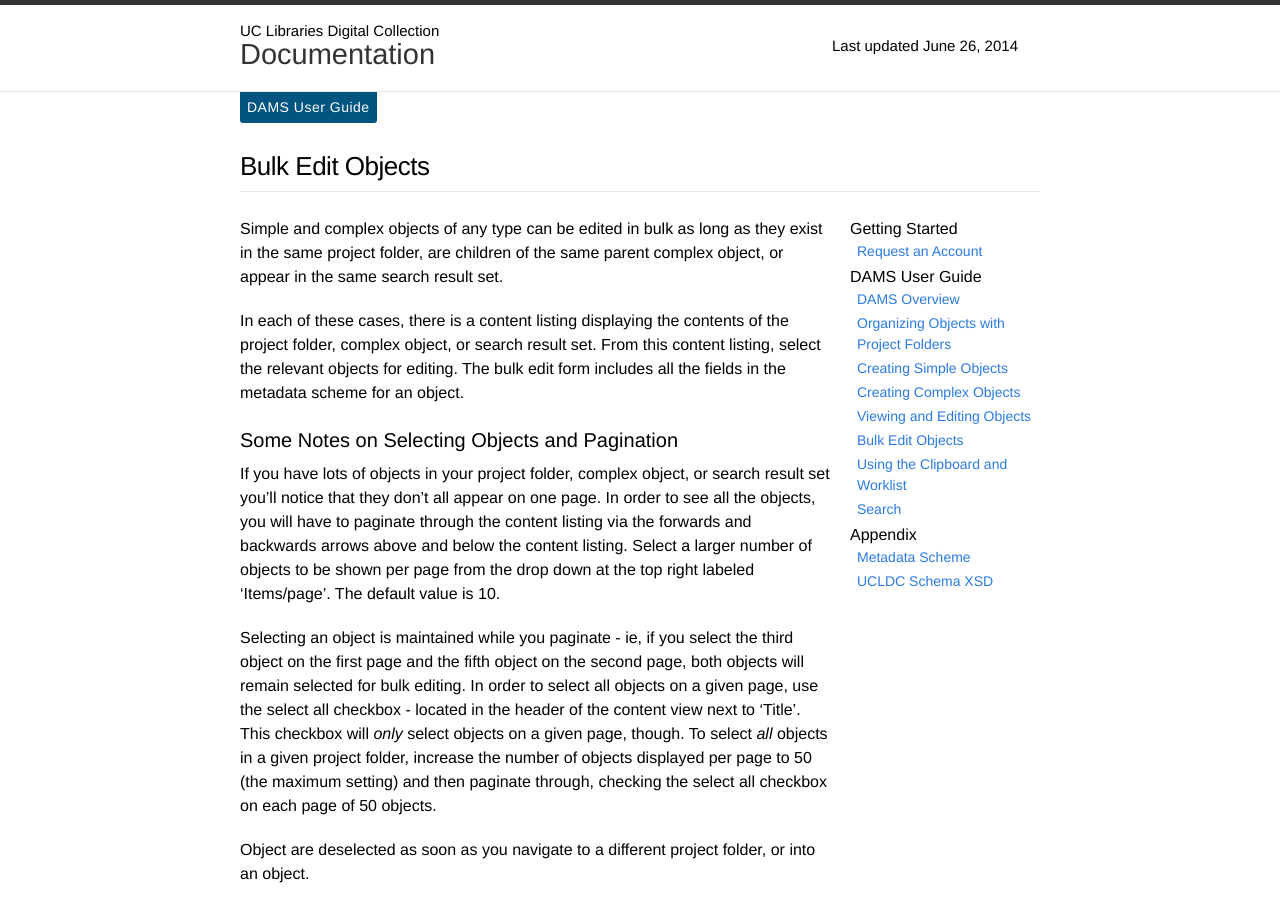
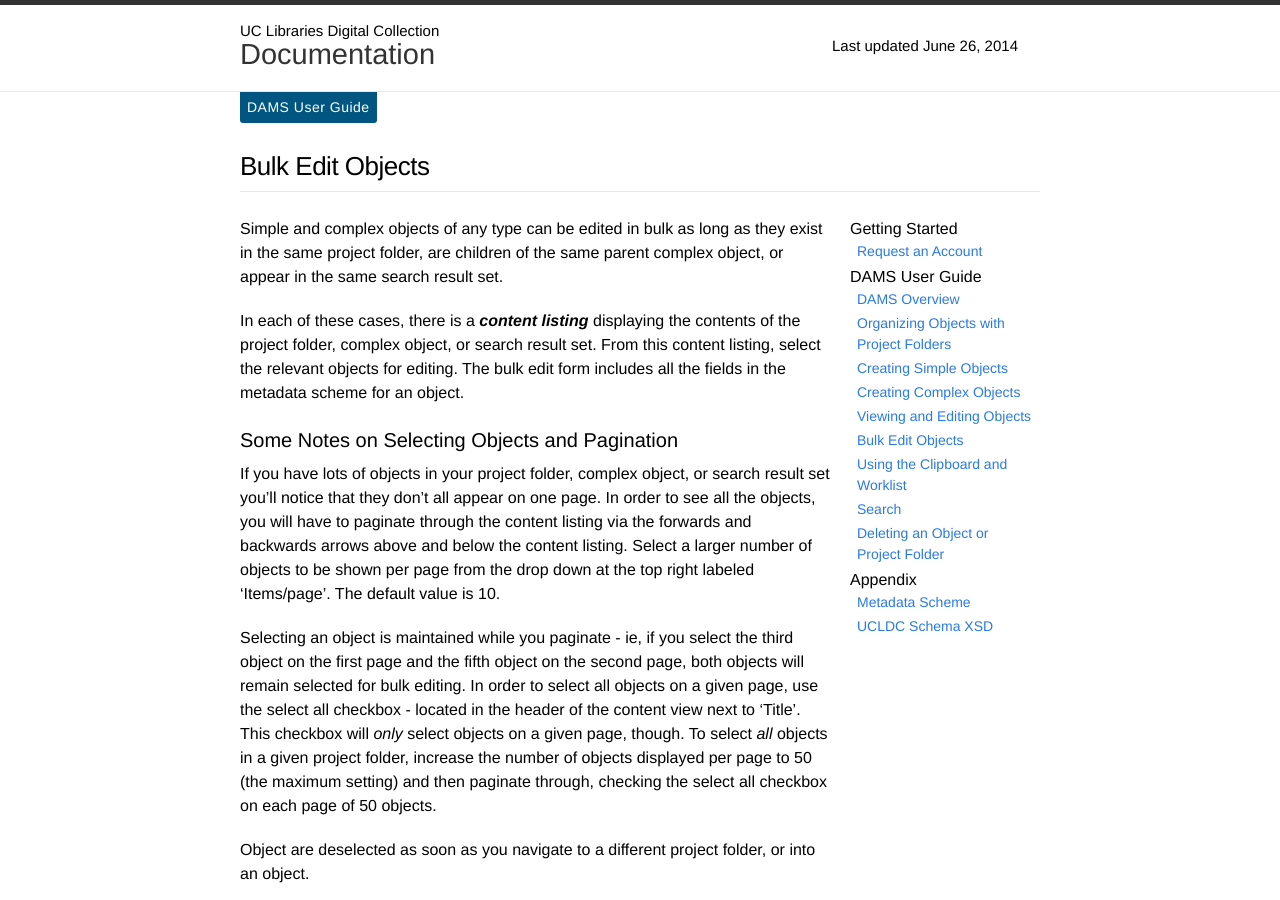
Before and after one commit to ucldc/ucldc-docs, a Jekyll site: the page built from docs/dams/bulk-edit.md, in a window 1280 px wide and 900 px high. Built offline with Jekyll 4.4.1, drawn with Linux system fonts in a browser that asks for light colours; nearby versions of some CDN libraries.

Commit message:
Added deleting an object or project folder page to the documentation

```diff
--- a/_includes/sidebar.html
+++ b/_includes/sidebar.html
@@ -13,7 +13,7 @@
     <li><a href="{{ site.url }}{{ site.baseurl }}/docs/dams/bulk-edit/">Bulk Edit Objects</a></li>
     <li><a href="{{ site.url }}{{ site.baseurl }}/docs/dams/clipboard/">Using the Clipboard and Worklist</a></li>
     <li><a href="{{ site.url }}{{ site.baseurl }}/docs/dams/search/">Search</a></li>
-    <!-- <li><a href="{{ site.url }}{{ site.baseurl }}/docs/dams/delete/">Delete an Object</a></li> -->
+    <li><a href="{{ site.url }}{{ site.baseurl }}/docs/dams/delete/">Deleting an Object or Project Folder</a></li>
   </ul>
   <h1>Appendix</h1>
   <ul>
--- a/docs/dams/bulk-edit.md
+++ b/docs/dams/bulk-edit.md
@@ -9,7 +9,7 @@
 
 Simple and complex objects of any type can be edited in bulk as long as they exist in the same project folder, are children of the same parent complex object, or appear in the same search result set.
 
-In each of these cases, there is a content listing displaying the contents of the project folder, complex object, or search result set. From this content listing, select the relevant objects for editing. The bulk edit form includes all the fields in the metadata scheme for an object.
+In each of these cases, there is a **_content listing_** displaying the contents of the project folder, complex object, or search result set. From this content listing, select the relevant objects for editing. The bulk edit form includes all the fields in the metadata scheme for an object.
 
 ## Some Notes on Selecting Objects and Pagination
 
```
Also changed, not shown: docs/dams/delete.md (added, +19 -0 lines).
